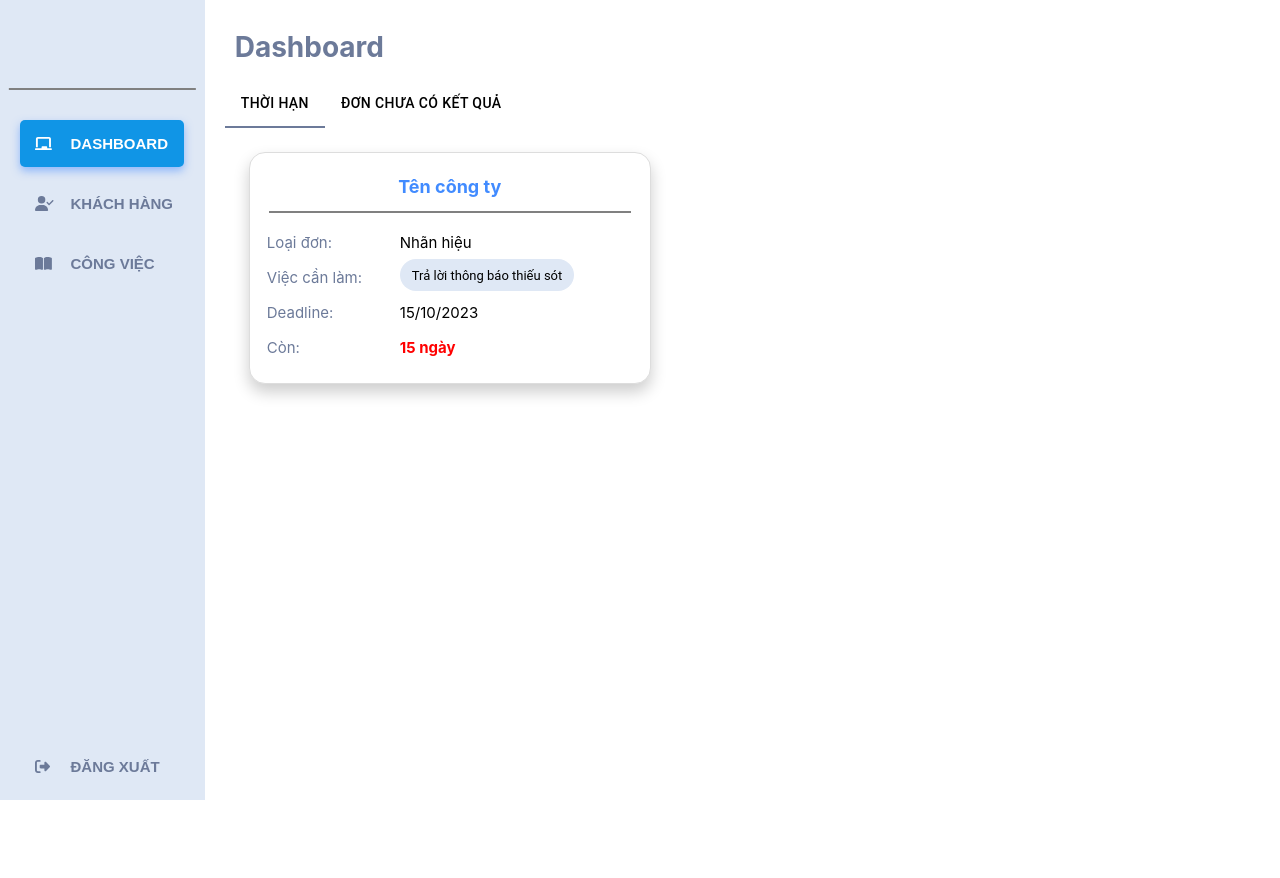
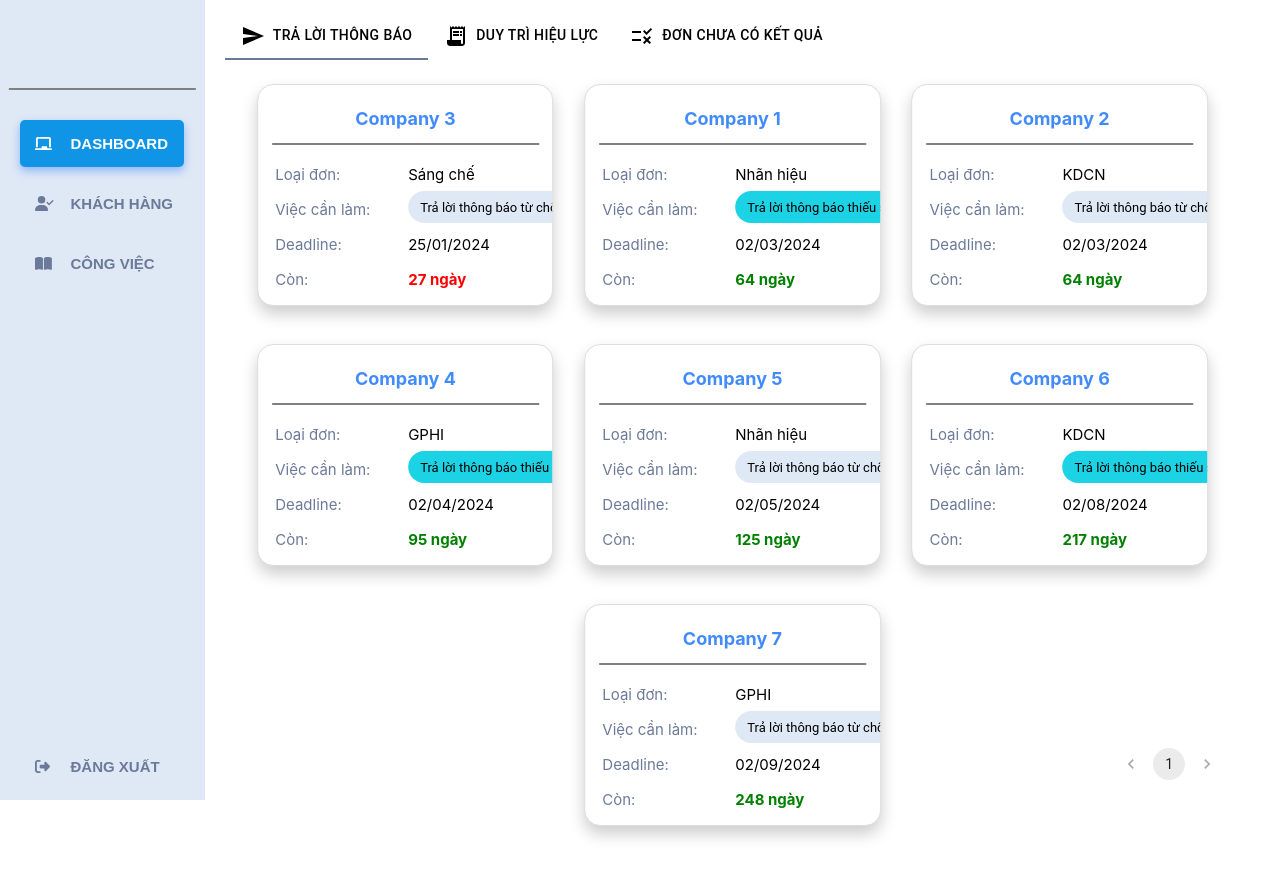
Before and after one commit to hdungie256/law-cv, a React (Create React App) app: page /#/main in a window 1280 px wide. Before the commit the page ends 800 px from the top, so only its background shows below. Built offline with nearby package versions, Linux system fonts and the light colour scheme.

Commit message:
UI for dashboard-reply tab

```diff
--- /dev/null
+++ b/src/components/DeadlineTab/index.jsx
@@ -0,0 +1,104 @@
+import Card from '../../components/Card';
+import Chip from '@mui/material/Chip';
+import Grid from '@mui/material/Grid';
+import {Pagination} from "@mui/material"
+import { useState, useRef, useEffect } from 'react';
+import { createTheme } from '@mui/material/styles';
+import './index.scss'
+import dayjs from 'dayjs';
+
+const DeadlineTab = (props) => {
+
+    const [page, setPage] = useState(1);
+    const handleChange = (event, value) => {
+        setPage(value);
+    };
+
+    const renderCard = (list) => {
+        list = list.sort((a, b) => a.due - b.due)
+        return list.slice((page-1) * cardPerPage, (page-1) * cardPerPage + cardPerPage).map((item) => (
+            <Grid item md={4} style={{ height: '260px' }}>
+            <div class='deadline-card-wrapper'>
+            <Card>
+                <p style={{fontSize: '18px', color:theme.palette.purpleblue, top:'5px', position:'absolute'}}><b> {item.name} </b></p>
+                <hr style={{borderWidth:'0.5', background:'#dfe8f5', width: '90%', position:'absolute', top:'30px'}}></hr>
+                <p className='deadline-card-field' style={{top:'65px'}}>Loại đơn:</p>
+                <p className='deadline-card-value' style={{top:'65px'}}> {item.type}</p>
+                <p className='deadline-card-field' style={{top:'100px'}}>Việc cần làm: </p>
+                <div className='deadline-card-value' style={{top:'106px'}}>
+                    <Chip  style={{ backgroundColor: item.action.includes("từ chối") ? theme.palette.greyblue : theme.palette.green, color:'black' }} color='primary' label={item.action}></Chip>
+                </div>
+                <p className='deadline-card-field' style={{top:'135px'}}>Deadline: </p>
+                <p className='deadline-card-value' style={{top:'135px'}}> {dayjs(item.deadline).format('DD/MM/YYYY')}</p>
+                <p className='deadline-card-field' style={{top:'170px'}}>Còn:</p>
+                <p className='deadline-card-value' style={{top:'170px',color: item.due > 60 ? 'green' : (item.due > 30 ? 'orange' : 'red')}}> <b>{item.due} ngày</b></p>
+            </Card>
+            </div>
+            </Grid>
+        ))
+    }
+
+    return(
+    <div id='deadline-tab-wrapper'>
+        <Grid justifyContent={"center"} alignItems={"center"} container columns={{xs:12, md:12}} spacing={1}>
+            {renderCard(deadlineList)}
+        </Grid>
+        <Pagination style={{position:'absolute', bottom: '20px', right:'20px'}} count={Math.ceil(deadlineList.length/cardPerPage)} page={page} onChange={handleChange} />
+    </div>
+    )
+}
+
+export default DeadlineTab;
+
+const theme = createTheme({
+    palette: {
+      vintageblue: '#6c7a99',
+      greyblue: '#dfe8f5',
+      purpleblue:'#418bff',
+      green: '#1bd3e4'
+  }
+});
+
+const cardPerPage = window.innerHeight < 700 ? 6 : 9;
+
+const dlList = [
+    {name: 'Company 1',
+    type: 'Nhãn hiệu',
+    action: 'Trả lời thông báo thiếu sót',
+    deadline: '2024-03-02T17:00:00.000+00:00',
+    due: 0},
+    {name: 'Company 2',
+    type: 'KDCN',
+    action: 'Trả lời thông báo từ chối',
+    deadline: '2024-03-02T17:00:00.000+00:00',
+    due: 31},
+    {name: 'Company 3',
+    type: 'Sáng chế',
+    action: 'Trả lời thông báo từ chối',
+    deadline: '2024-01-25T17:00:00.000+00:00',
+    due: 15},
+    {name: 'Company 4',
+    type: 'GPHI',
+    action: 'Trả lời thông báo thiếu sót',
+    deadline: '2024-04-02T17:00:00.000+00:00',
+    due: 180},
+    {name: 'Company 5',
+    type: 'Nhãn hiệu',
+    action: 'Trả lời thông báo từ chối',
+    deadline: '2024-05-02T17:00:00.000+00:00',
+    due: 31},
+    {name: 'Company 6',
+    type: 'KDCN',
+    action: 'Trả lời thông báo thiếu sót',
+    deadline: '2024-08-02T17:00:00.000+00:00',
+    due: 15},
+    {name: 'Company 7',
+    type: 'GPHI',
+    action: 'Trả lời thông báo từ chối',
+    deadline: '2024-09-02T17:00:00.000+00:00',
+    due: 5}]
+
+const deadlineList = dlList.map(item => ({
+    ...item,
+    due:  Math.floor(dayjs(item.deadline).diff(dayjs())/ (1000 * 60 * 60 * 24))
+    }));
--- /dev/null
+++ b/src/components/DeadlineTab/index.scss
@@ -0,0 +1,26 @@
+@import 'src/assets/scss/colors';
+.MuiGrid-grid-md-4{
+    justify-content: center;
+    align-items: center;
+    position: relative;
+ }
+
+ .deadline-card-wrapper{
+     position: absolute;
+     height: 220px;
+     width: 23vw;
+     right: 50%;
+     transform: translateX(50%);
+
+ }
+
+ .deadline-card-field{
+     position: absolute;
+     left: 17px;
+     color: $vintageblue
+ }
+
+ .deadline-card-value{
+     position: absolute;
+     left: 150px;
+ }
--- a/src/screens/dashboard/index.jsx
+++ b/src/screens/dashboard/index.jsx
@@ -1,22 +1,23 @@
-import Title from '../../components/Title'
 import './index.scss'
 import Tabs from '@mui/material/Tabs';
 import Tab from '@mui/material/Tab';
 import { useState } from 'react';
 import { TabContext, TabPanel } from '@mui/lab';
 import * as React from 'react';
-import Card from '../../components/Card';
-import Chip from '@mui/material/Chip';
+import DeadlineTab from '../../components/DeadlineTab';
 import { createTheme } from '@mui/material/styles';
+import SendIcon from '@mui/icons-material/Send';
+import RuleIcon from '@mui/icons-material/Rule';
+import ReceiptLongIcon from '@mui/icons-material/ReceiptLong';
 
 const DashBoardScreen= () =>{
     const [tab, setTab] = useState('1')
     const handleChangeTab = (event, newValue) => {
         setTab(newValue);
       };
+
     return(
         <div id='dashboard-screen'>
-            <Title className='title' title='Dashboard'/>
                 <div id='dashboard-tab-wrapper'>
                 <TabContext value={tab}>
                     <Tabs
@@ -24,29 +25,20 @@ const DashBoardScreen= () =>{
                         onChange={handleChangeTab}
                         textColor={theme.palette.vintageblue}
                         indicatorColor={theme.palette.vintageblue}
-                        sx={{ "& .MuiTabs-indicator": { backgroundColor: "#6c7a99" }, "& .MuiTab-textColorInherit": { color: "#6c7a99" } }}
+                        sx={{ "& .MuiTabs-indicator": { backgroundColor: "#6c7a99" },
+                        "& .MuiTab-textColorInherit": { color: "#6c7a99" },
+                        height: "60px",
+                         }}
                         >
-                        <Tab value="1" label="Thời hạn"/>
-                        <Tab value="2" label="Đơn chưa có kết quả" />
+                        <Tab icon={<SendIcon />} iconPosition="start" value="1" label="Trả lời thông báo"/>
+                        <Tab icon={<ReceiptLongIcon />} iconPosition="start" value="2" label="Duy trì hiệu lực"/>
+                        <Tab icon={<RuleIcon />} iconPosition="start" value="3" label="Đơn chưa có kết quả" />
                     </Tabs>
+
                     <TabPanel value='1'>
-                        <div class='deadline-card-wrapper'>
-                        <Card>
-                            <p style={{fontSize: '18px', color:theme.palette.purpleblue, top:'5px', position:'absolute'}}><b> Tên công ty </b></p>
-                            <hr style={{borderWidth:'0.5', background:'#dfe8f5', width: '90%', position:'absolute', top:'30px'}}></hr>
-                            <p className='deadline-card-field' style={{top:'65px'}}>Loại đơn:</p>
-                            <p className='deadline-card-value' style={{top:'65px'}}> Nhãn hiệu</p>
-                            <p className='deadline-card-field' style={{top:'100px'}}>Việc cần làm: </p>
-                            <div className='deadline-card-value' style={{top:'106px'}}>
-                                <Chip  style={{ backgroundColor: theme.palette.greyblue, color:'black' }} color='primary' label='Trả lời thông báo thiếu sót'></Chip>
-                            </div>
-                            <p className='deadline-card-field' style={{top:'135px'}}>Deadline: </p>
-                            <p className='deadline-card-value' style={{top:'135px'}}> 15/10/2023</p>
-                            <p className='deadline-card-field' style={{top:'170px'}}>Còn:</p>
-                            <p className='deadline-card-value' style={{top:'170px',color:'red'}}> <b>15 ngày</b></p>
-                        </Card>
-                        </div>
+                        <DeadlineTab/>
                     </TabPanel>
+
                     <TabPanel value='2'> Kết quả</TabPanel>
                 </TabContext>
             </div>
--- a/src/screens/dashboard/index.scss
+++ b/src/screens/dashboard/index.scss
@@ -6,37 +6,12 @@
     top: 0%;
     left: 16vw;
     position: absolute;
-
-        .title{
-            color: $vintageblue;
-            position: absolute;
-            top: 30px;
-            left: 0%;
-            transform: translateX(20%);
-        }
 }
 
 #dashboard-tab-wrapper{
     position:absolute;
-    top: 80px;
+    top: 0px;
     left: 20px;
     width: 95%;
-    height: calc(100vh - 80px)
+    height: 100vh
 }
-
-.deadline-card-wrapper{
-    position: absolute;
-    height: 230px;
-    width: 400px
-}
-
-.deadline-card-field{
-    position: absolute;
-    left: 17px;
-    color: $vintageblue
-}
-
-.deadline-card-value{
-    position: absolute;
-    left: 150px;
-}
```
